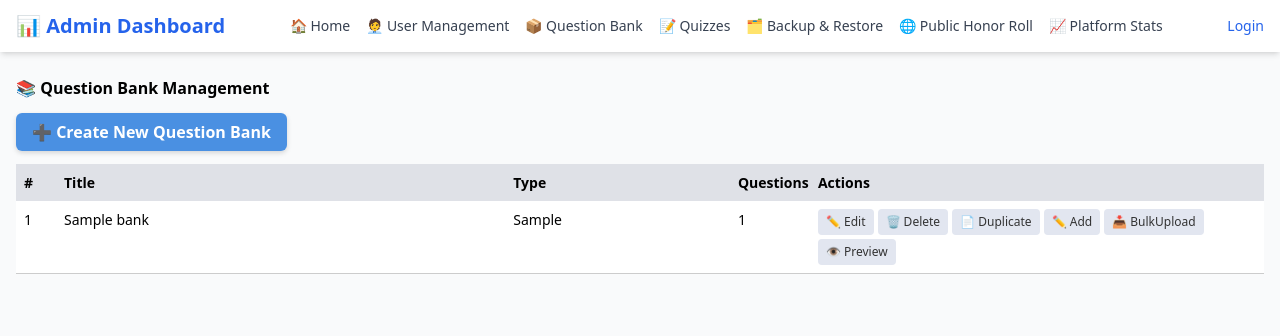
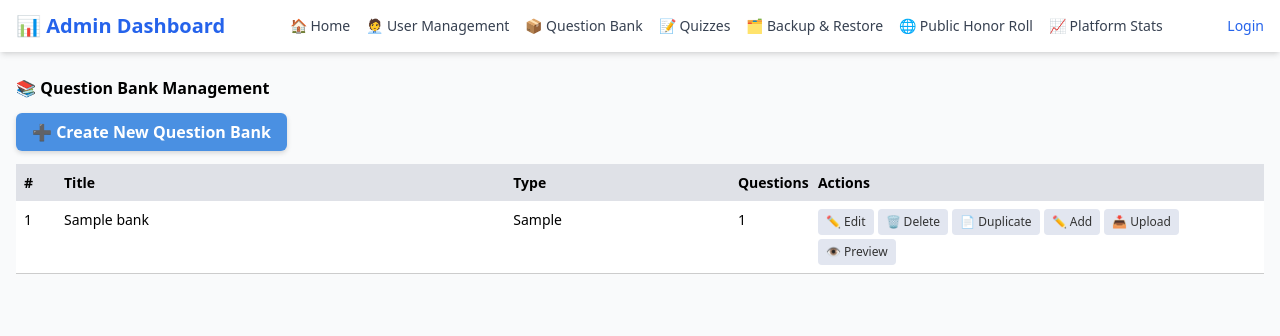
Before and after one commit to syedamirshah/learnify-clean, a Django app: template backend/core/templates/admin/dashboard/admin_question_bank.html in a window 1280 px wide. Shown: the top 336 px of the page. Run offline with Django 4.2, Linux system fonts and the light colour scheme; the template is opened without the code that fills it: most values are stand-ins (such as "Sample title", 1, 10 or a date in 2020); some libraries are stand-ins or nearby versions.

```diff
--- a/backend/core/templates/admin/dashboard/admin_question_bank.html
+++ b/backend/core/templates/admin/dashboard/admin_question_bank.html
@@ -50,7 +50,7 @@
             <a href="{% url 'duplicate-question-bank' bank.id %}" class="btn-action">📄 Duplicate</a>
             <!-- existing buttons -->
             <a href="/admin/core/{{ bank.type|lower }}question/add/?bank={{ bank.id }}" class="btn-action">✏️ Add</a>
-            <a href="/upload/{{ bank.type|lower }}/{{ bank.id }}/" class="btn-action">📥 BulkUpload</a>
+            <a href="/upload/{{ bank.type|lower }}/{{ bank.id }}/" class="btn-action">📥 Upload</a>
             <a href="/preview-questions/{{ bank.id }}/" class="btn-action">👁️ Preview</a>
           </div>
         {% else %}
```
